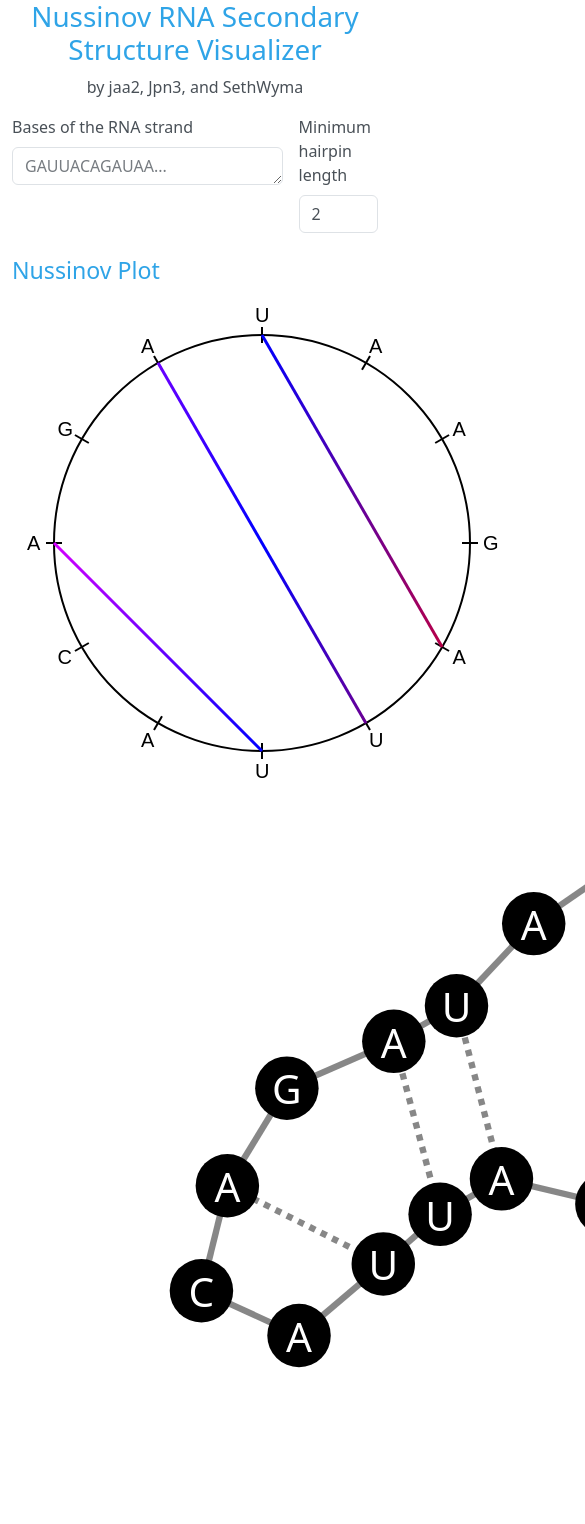
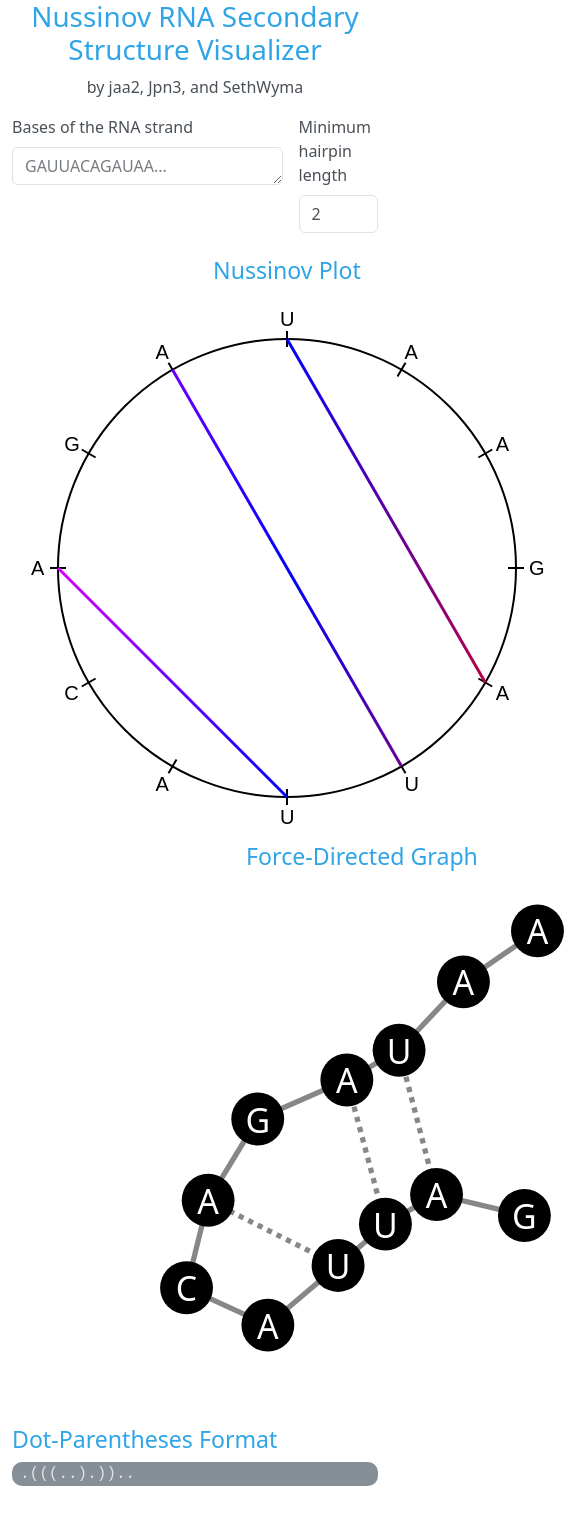
Before and after one commit to jaa2/nussinov-rna-visualizer, a React (Create React App) app: page / in a window 390 px wide. Shown: the top 1524 px of the page, 585 px wide, since content can reach past the window. Built offline with nearby package versions, Linux system fonts and the light colour scheme.

Commit message:
Make graph layout responsive to screen width

```diff
--- a/src/App.tsx
+++ b/src/App.tsx
@@ -56,7 +56,7 @@ const App = function App() {
   const dnaToRnaSnippet: JSX.Element = isDNAtoRNA ? <span className="h5 badge bg-primary" style={{ transform: 'scale(0.7)' }}>DNA&#10142;RNA</span> : <span />;
 
   return (
-    <div className="container-sm">
+    <div className="container-md">
       <h1 className="text-center">Nussinov RNA Secondary Structure Visualizer</h1>
       <p className="text-center">by jaa2, Jpn3, and SethWyma</p>
       <div className="row g-3">
@@ -71,12 +71,23 @@ const App = function App() {
       </div>
 
       <br />
-      <h3>
-        Nussinov Plot
-        {dnaToRnaSnippet}
-      </h3>
-      <NussinovPlot key={`C${bases}_${minHairpin}`} bases={bases} pairs={pairs} />
-      <ForceGraph key={`F${bases}_${minHairpin}`} bases={bases} pairs={pairs} />
+      <div className="d-flex flex-row flex-wrap justify-content-between mb-4">
+        <div>
+          <h3 className="text-center">
+            Nussinov Plot
+            {dnaToRnaSnippet}
+          </h3>
+          <div style={{ width: '550px', height: '550px' }}>
+            <NussinovPlot key={`C${bases}_${minHairpin}`} bases={bases} pairs={pairs} />
+          </div>
+        </div>
+        <div>
+          <h3 className="text-center">Force-Directed Graph</h3>
+          <div style={{ width: '700px', height: '500px' }}>
+            <ForceGraph key={`F${bases}_${minHairpin}`} bases={bases} pairs={pairs} />
+          </div>
+        </div>
+      </div>
       <br />
       <h3>Dot-Parentheses Format</h3>
       <div
--- a/src/ForceGraph.tsx
+++ b/src/ForceGraph.tsx
@@ -26,8 +26,8 @@ const clamp = (num: number, min: number, max: number) => Math.min(Math.max(num,
 function drawForceGraph(
   { nodes, links, bases }: any,
   {
-    width = 800,
-    height = 600,
+    width = 700,
+    height = 500,
     windowBuffer = 10,
     windowBounds = 800,
     linkColor = '#555',
@@ -243,7 +243,7 @@ const ForceGraph = function ForceGraph(props: IForceGraphProps): JSX.Element {
   }, []);
 
   return (
-    <svg width="1200" height="1200" ref={svg} />
+    <svg width="700" height="500" ref={svg} />
   );
 };
 
--- a/src/NussinovPlot.tsx
+++ b/src/NussinovPlot.tsx
@@ -19,13 +19,13 @@ export function drawNussinovPlot(
   canvas: HTMLCanvasElement,
   bases: string,
   pairs: [number, number][],
+  width: number,
 ) {
   const ctx = canvas.getContext('2d');
   if (ctx === null) {
     return;
   }
 
-  const width = 500;
   const height = width;
 
   const circleRadius = Math.floor(width / 2.4);
@@ -108,12 +108,12 @@ const NussinovPlot = function NussinovPlot(props: INussinovPlotProps): JSX.Eleme
   const { bases, pairs } = props;
   useEffect(() => {
     if (canvas.current) {
-      drawNussinovPlot(canvas.current, bases, pairs);
+      drawNussinovPlot(canvas.current, bases, pairs, canvas.current.width);
     }
   }, []);
 
   return (
-    <canvas width="500" height="500" ref={canvas} />
+    <canvas width="550" height="550" ref={canvas} />
   );
 };
 
```
